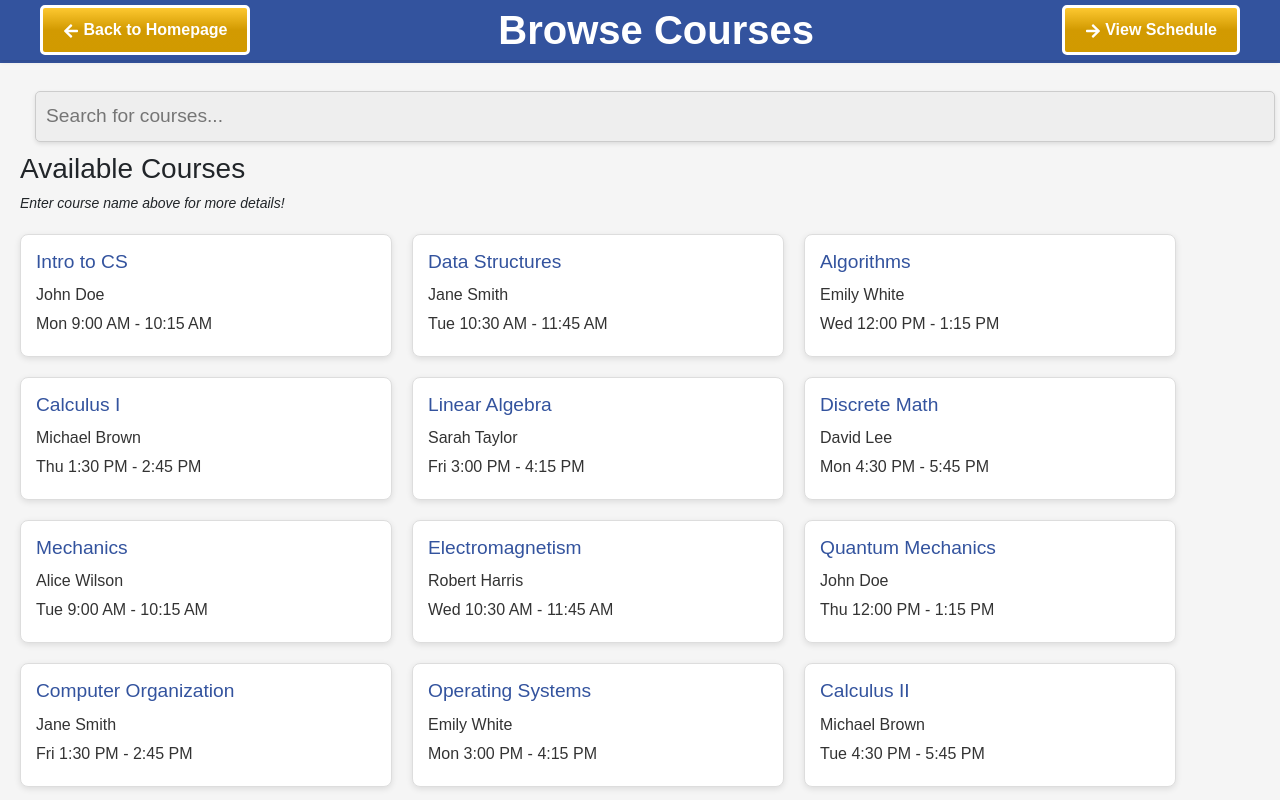
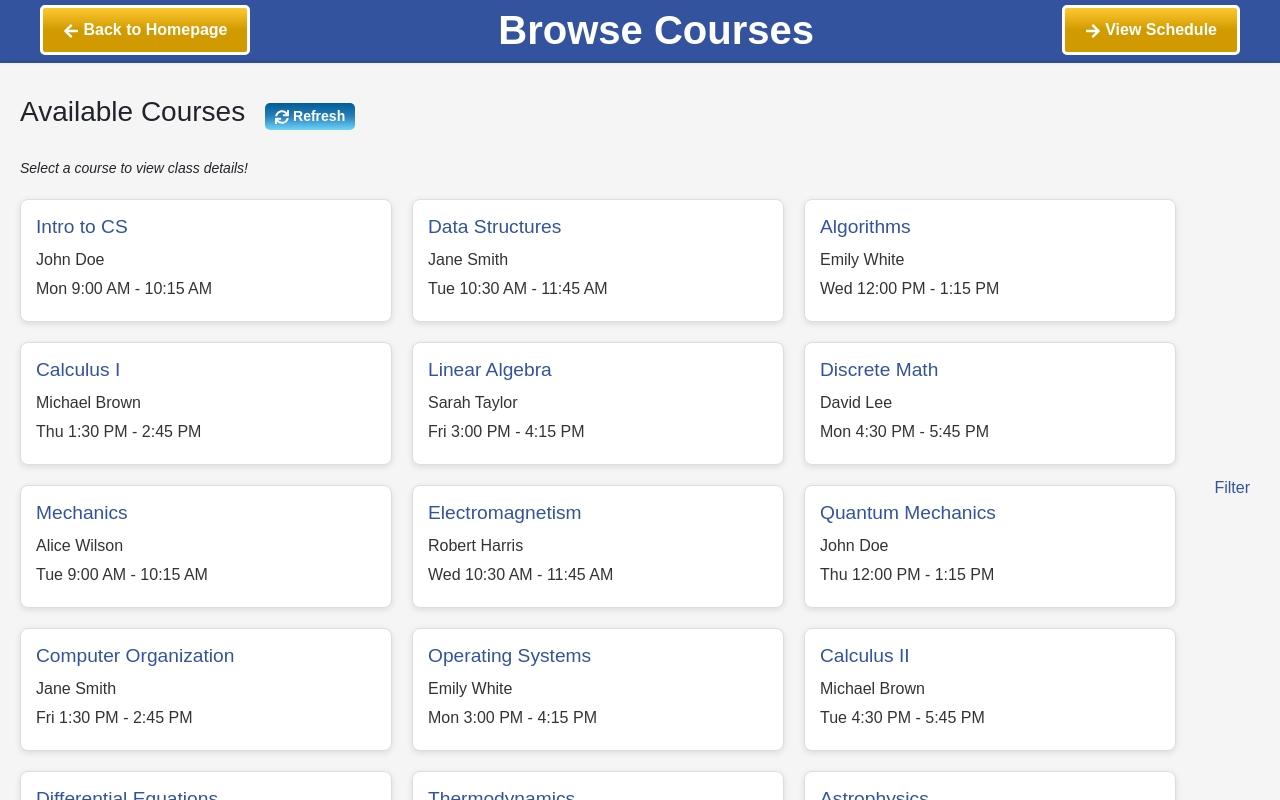
Before and after one commit to datasheng/csc336-teamproject-repo-biggerdata, a React (Create React App) app in the folder client/: page /browse in a window 1280 px wide. Built offline with nearby package versions, Linux system fonts and the light colour scheme.

Commit message:
Update Browse.js

```diff
--- a/client/src/Components/Browse/Browse.js
+++ b/client/src/Components/Browse/Browse.js
@@ -1,58 +1,83 @@
 import React, { useState } from "react";
 import { useNavigate } from "react-router-dom";
-import { FaArrowLeft, FaArrowRight } from "react-icons/fa";
+import { FaArrowLeft, FaArrowRight, FaSync } from "react-icons/fa";
+import FilterPopup from "../FilterPopup/FilterPopup";
 import "./Browse.css";
 
 const Browse = () => {
   const navigate = useNavigate();
-  const [searchTerm, setSearchTerm] = useState("");
   const [filteredCourses, setFilteredCourses] = useState([]);
   const [selectedCourse, setSelectedCourse] = useState(null);
+  const [showPopup, setShowPopup] = useState(false);
+  const [currentFilters, setCurrentFilters] = useState({
+    subject: '',
+    day: '',
+    credits: ''
+  });
 
   const mockCourses = [
-    { id: 1, name: "Intro to CS", credits: 3, professor: "John Doe", schedule: "Mon 9:00 AM - 10:15 AM" },
-    { id: 2, name: "Data Structures", credits: 4, professor: "Jane Smith", schedule: "Tue 10:30 AM - 11:45 AM" },
-    { id: 3, name: "Algorithms", credits: 3, professor: "Emily White", schedule: "Wed 12:00 PM - 1:15 PM" },
-    { id: 4, name: "Calculus I", credits: 3, professor: "Michael Brown", schedule: "Thu 1:30 PM - 2:45 PM" },
-    { id: 5, name: "Linear Algebra", credits: 4, professor: "Sarah Taylor", schedule: "Fri 3:00 PM - 4:15 PM" },
-    { id: 6, name: "Discrete Math", credits: 3, professor: "David Lee", schedule: "Mon 4:30 PM - 5:45 PM" },
-    { id: 7, name: "Mechanics", credits: 3, professor: "Alice Wilson", schedule: "Tue 9:00 AM - 10:15 AM" },
-    { id: 8, name: "Electromagnetism", credits: 4, professor: "Robert Harris", schedule: "Wed 10:30 AM - 11:45 AM" },
-    { id: 9, name: "Quantum Mechanics", credits: 3, professor: "John Doe", schedule: "Thu 12:00 PM - 1:15 PM" },
-    { id: 10, name: "Computer Organization", credits: 3, professor: "Jane Smith", schedule: "Fri 1:30 PM - 2:45 PM" },
-    { id: 11, name: "Operating Systems", credits: 3, professor: "Emily White", schedule: "Mon 3:00 PM - 4:15 PM" },
-    { id: 12, name: "Calculus II", credits: 3, professor: "Michael Brown", schedule: "Tue 4:30 PM - 5:45 PM" },
-    { id: 13, name: "Differential Equations", credits: 4, professor: "Sarah Taylor", schedule: "Wed 9:00 AM - 10:15 AM" },
-    { id: 14, name: "Thermodynamics", credits: 3, professor: "David Lee", schedule: "Thu 10:30 AM - 11:45 AM" },
-    { id: 15, name: "Astrophysics", credits: 4, professor: "Alice Wilson", schedule: "Fri 12:00 PM - 1:15 PM" }
+    { id: 1, name: "Intro to CS", credits: 3, professor: "John Doe", schedule: "Mon 9:00 AM - 10:15 AM", subject: "Computer Science", day: "Monday", seats: 30 },
+    { id: 2, name: "Data Structures", credits: 4, professor: "Jane Smith", schedule: "Tue 10:30 AM - 11:45 AM", subject: "Computer Science", day: "Tuesday", seats: 25 },
+    { id: 3, name: "Algorithms", credits: 3, professor: "Emily White", schedule: "Wed 12:00 PM - 1:15 PM", subject: "Computer Science", day: "Wednesday", seats: 35 },
+    { id: 4, name: "Calculus I", credits: 3, professor: "Michael Brown", schedule: "Thu 1:30 PM - 2:45 PM", subject: "Mathematics", day: "Thursday", seats: 20 },
+    { id: 5, name: "Linear Algebra", credits: 4, professor: "Sarah Taylor", schedule: "Fri 3:00 PM - 4:15 PM", subject: "Mathematics", day: "Friday", seats: 25 },
+    { id: 6, name: "Discrete Math", credits: 3, professor: "David Lee", schedule: "Mon 4:30 PM - 5:45 PM", subject: "Mathematics", day: "Monday", seats: 30 },
+    { id: 7, name: "Mechanics", credits: 3, professor: "Alice Wilson", schedule: "Tue 9:00 AM - 10:15 AM", subject: "Physics", day: "Tuesday", seats: 30 },
+    { id: 8, name: "Electromagnetism", credits: 4, professor: "Robert Harris", schedule: "Wed 10:30 AM - 11:45 AM", subject: "Physics", day: "Wednesday", seats: 25 },
+    { id: 9, name: "Quantum Mechanics", credits: 3, professor: "John Doe", schedule: "Thu 12:00 PM - 1:15 PM", subject: "Physics", day: "Thursday", seats: 20 },
+    { id: 10, name: "Computer Organization", credits: 3, professor: "Jane Smith", schedule: "Fri 1:30 PM - 2:45 PM", subject: "Computer Science", day: "Friday", seats: 30 },
+    { id: 11, name: "Operating Systems", credits: 3, professor: "Emily White", schedule: "Mon 3:00 PM - 4:15 PM", subject: "Computer Science", day: "Monday", seats: 25 },
+    { id: 12, name: "Calculus II", credits: 3, professor: "Michael Brown", schedule: "Tue 4:30 PM - 5:45 PM", subject: "Mathematics", day: "Tuesday", seats: 20 },
+    { id: 13, name: "Differential Equations", credits: 4, professor: "Sarah Taylor", schedule: "Wed 9:00 AM - 10:15 AM", subject: "Mathematics", day: "Wednesday", seats: 25 },
+    { id: 14, name: "Thermodynamics", credits: 3, professor: "David Lee", schedule: "Thu 10:30 AM - 11:45 AM", subject: "Physics", day: "Thursday", seats: 30 },
+    { id: 15, name: "Astrophysics", credits: 4, professor: "Alice Wilson", schedule: "Fri 12:00 PM - 1:15 PM", subject: "Physics", day: "Friday", seats: 25 }
   ];
 
-  const handleInputChange = (e) => {
-    const input = e.target.value;
-    setSearchTerm(input);
 
-    if (input.trim() === "") {
-      setFilteredCourses([]);
-      return;
+  const handleFilterToggle = () => {
+    setShowPopup(prevState => !prevState);  // Toggle popup visibility
+  };
+
+  const handleApplyFilters = (filters) => {
+    setCurrentFilters(filters);
+
+    // Filter the courses based on the current filters
+    const filtered = mockCourses.filter(course => {
+      return (
+        (filters.subject ? course.subject === filters.subject : true) &&
+        (filters.day ? course.day === filters.day : true) &&
+        (filters.credits ? course.credits === parseInt(filters.credits) : true)
+      );
+    });
+
+    if (filtered.length === 0) {
+      window.alert('No courses match your filter criteria.');
     }
 
-    const results = mockCourses.filter((course) =>
-      course.name.toLowerCase().includes(input.toLowerCase())
-    );
-    setFilteredCourses(results);
+    setFilteredCourses(filtered);
+    setShowPopup(false);
+  };
+
+  const closePopup = () => {
+    setShowPopup(false);
   };
 
   const handleCourseSelect = (course) => {
     setSelectedCourse(course);
-    setSearchTerm("");
-    setFilteredCourses([]);
+  };
+
+  const handleRefresh = () => {
+    setSelectedCourse(null); // Reset selected course
+    setFilteredCourses([]);  // Clear the filtered courses
+    setCurrentFilters({ subject: '', day: '', credits: '' }); // Reset filters
   };
 
   return (
+    <>
       <div className="browse-page">
         {/* Header */}
         <header className="browse-header">
-        <button className="browse-back-button" onClick={() => navigate('/homepage')}>
+          <button className="browse-back-button" onClick={() => navigate('/user-homepage')}>
             <FaArrowLeft /> Back to Homepage
           </button>
           <h1>Browse Courses</h1>
@@ -64,62 +89,51 @@ const Browse = () => {
         {/* Main Container */}
         <div className="browse-container">
           <div className="search-section">
-          <input
-            type="text"
-            className="search-bar"
-            placeholder="Search for courses..."
-            value={searchTerm}
-            onChange={handleInputChange}
-          />
+            <p className="filter-text" onClick={handleFilterToggle}>Filter</p>
 
-          <h3>Available Courses</h3>
-          <p> <i>Enter course name above for more details!</i> </p>
-          {!selectedCourse && (
+            <h3>Available Courses
+              <button className="refresh-button" onClick={handleRefresh}>
+                <FaSync /> Refresh
+              </button>
+            </h3>
+            <p> <i>Select a course to view class details!</i> </p>
+
+            {/* Course Cards */}
             <div className="main-courses">
-              {mockCourses.slice(0, 16).map((course) => (
-                <div key={course.id} className="browse-course-card">
+              {selectedCourse ? (
+                <div className="browse-course-card">
+                  <h3>{selectedCourse.name}</h3>
+                  <p><b>Professor:</b> {selectedCourse.professor}</p>
+                  <p><b>Schedule:</b> {selectedCourse.schedule}</p>
+                  <p><b>Credits:</b> {selectedCourse.credits}</p>
+                  <p><b>Subject:</b> {selectedCourse.subject}</p>
+                  <p><b>Seats Available:</b> {selectedCourse.seats}</p>
+                </div>
+              ) : (
+                (filteredCourses.length > 0 ? filteredCourses : mockCourses).map((course) => (
+                  <div
+                    key={course.id}
+                    className="browse-course-card"
+                    onClick={() => handleCourseSelect(course)}
+                  >
                     <h3>{course.name}</h3>
                     <p>{course.professor}</p>
                     <p>{course.schedule}</p>
                   </div>
-              ))}
-            </div>
-          )}
-
-          {/* Dropdown */}
-          {filteredCourses.length > 0 && (
-            <ul className="dropdown">
-              {filteredCourses.map((course) => (
-                <li
-                  key={course.id}
-                  className="dropdown-item"
-                  onClick={() => handleCourseSelect(course)}
-                >
-                  {course.name}
-                </li>
-              ))}
-            </ul>
-          )}
-
-          {filteredCourses.length === 0 && searchTerm.trim() !== "" && (
-            <ul className="dropdown">
-              <li className="dropdown-item no-match">No matching courses found</li>
-            </ul>
-          )}
-        </div>
-
-        {/* Course Details */}
-        {selectedCourse && (
-          <div className="course-details">
-            <h2>Course Details</h2>
-            <p><strong>Course Name:</strong> {selectedCourse.name}</p>
-            <p><strong>Credits:</strong> {selectedCourse.credits}</p>
-            <p><strong>Professor:</strong> {selectedCourse.professor}</p>
-            <p><strong>Schedule:</strong> {selectedCourse.schedule}</p>
-          </div>
+                ))
               )}
             </div>
           </div>
+        </div>
+      </div>
+
+      <FilterPopup
+        show={showPopup}
+        onClose={closePopup}
+        onApply={handleApplyFilters}
+        currentFilters={currentFilters}
+      />
+    </>
   );
 };
 
```
Lines whose indentation alone changed are shown as unchanged.
